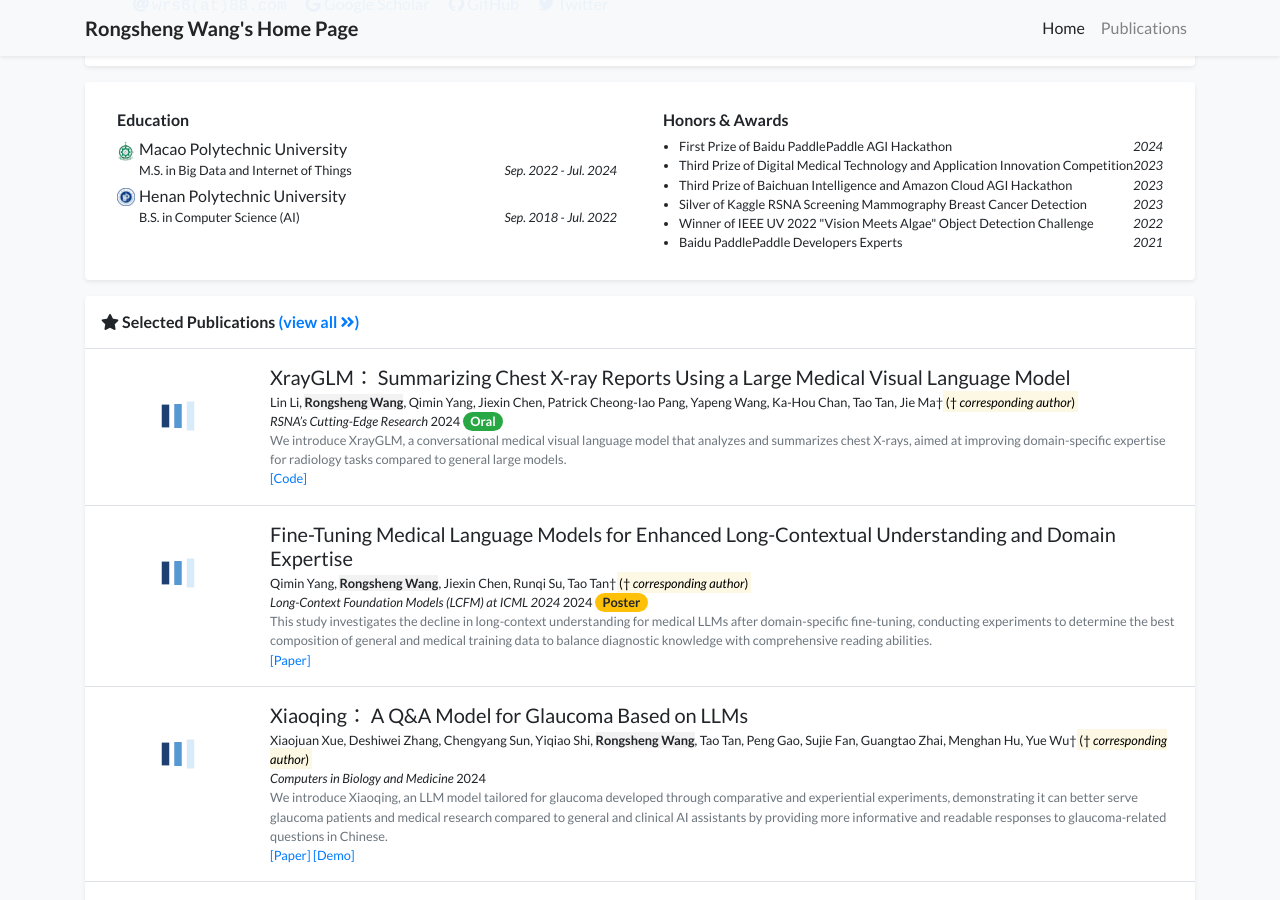
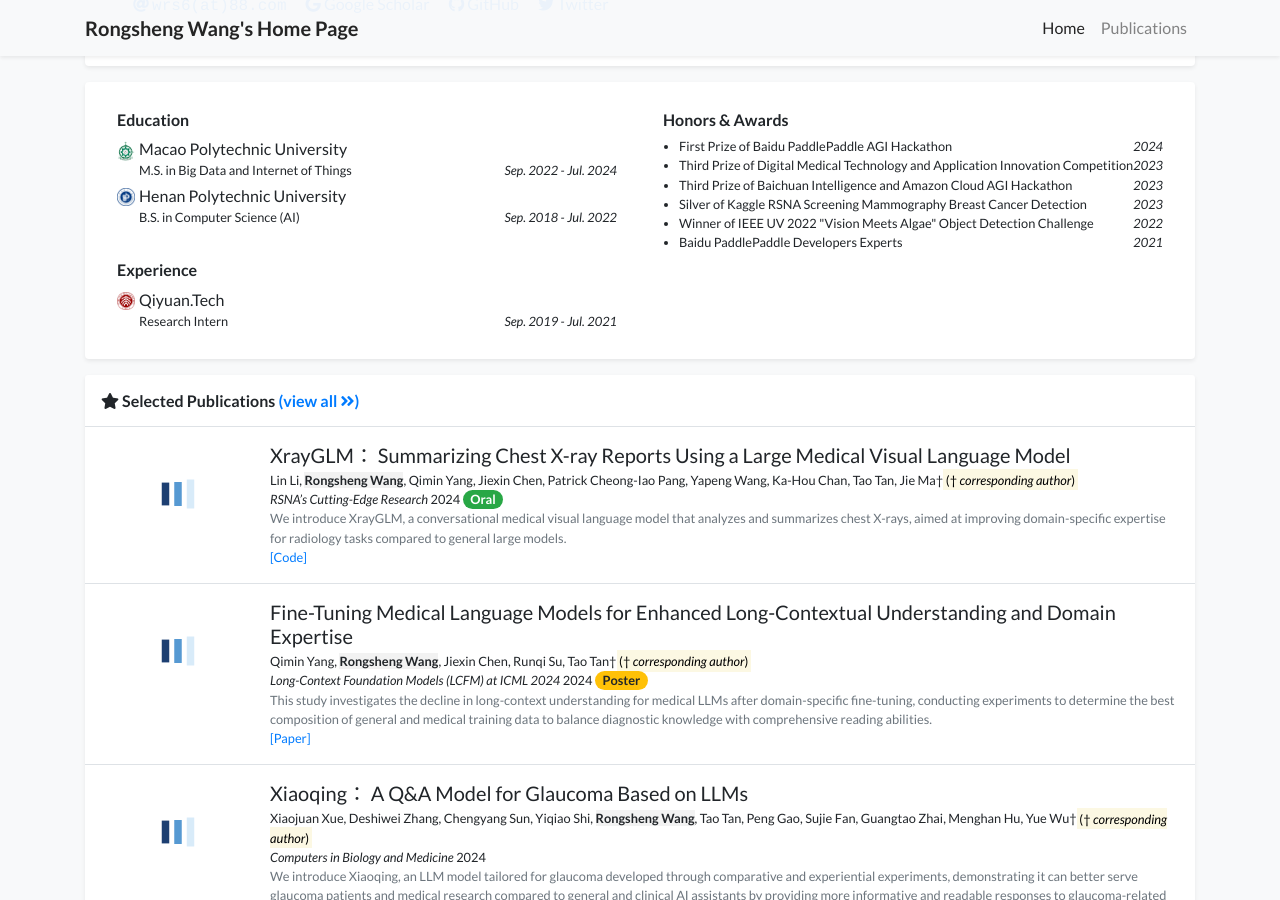
Before and after one commit to WangRongsheng/WangRongsheng.github.io, a Jekyll site: the page built from index.html, in a window 1280 px wide and 900 px high, scrolled down 393 px. Built offline with Jekyll 4.4.1, drawn with Linux system fonts in a browser that asks for light colours; a style sheet for code colours, icons or effects is not loaded.

Commit message:
Update profile.yml

```diff
--- a/_data/profile.yml
+++ b/_data/profile.yml
@@ -33,11 +33,11 @@ education:
   position: B.S. in Computer Science (AI)
   date: Sep. 2018 - Jul. 2022
 
-# experience:
-# - name: Peking University
-#   logo: assets/images/badges/PKU_red.png
-#   position: Research Intern
-#   date: Sep. 2019 - Jul. 2021
+experience:
+- name: Qiyuan.Tech
+  logo: assets/images/badges/PKU_red.png
+  position: Research Intern
+  date: Sep. 2019 - Jul. 2021
 
 
 awards:
```
